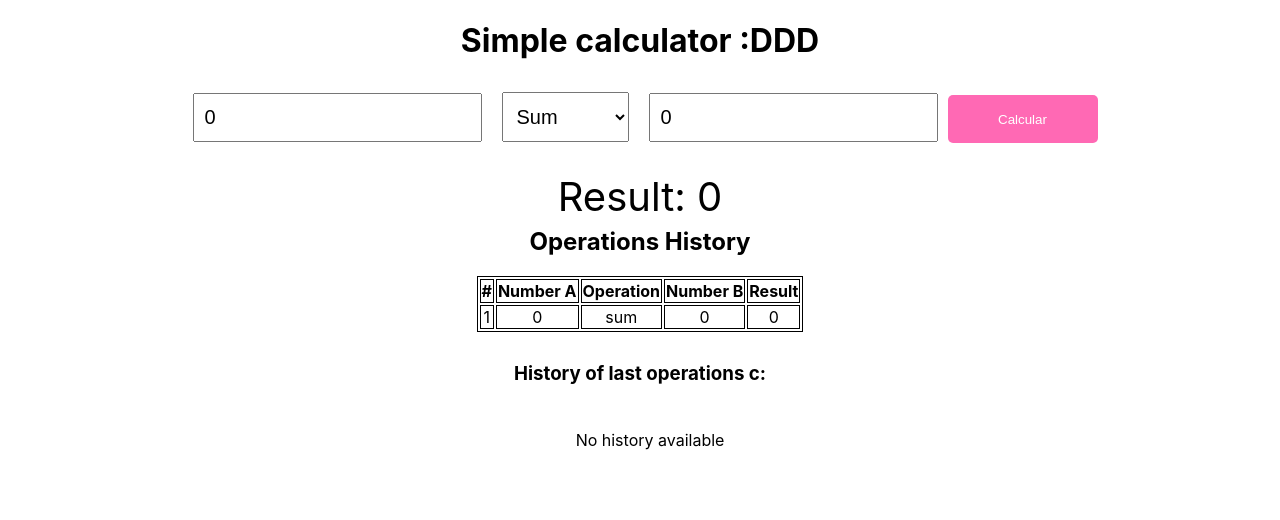
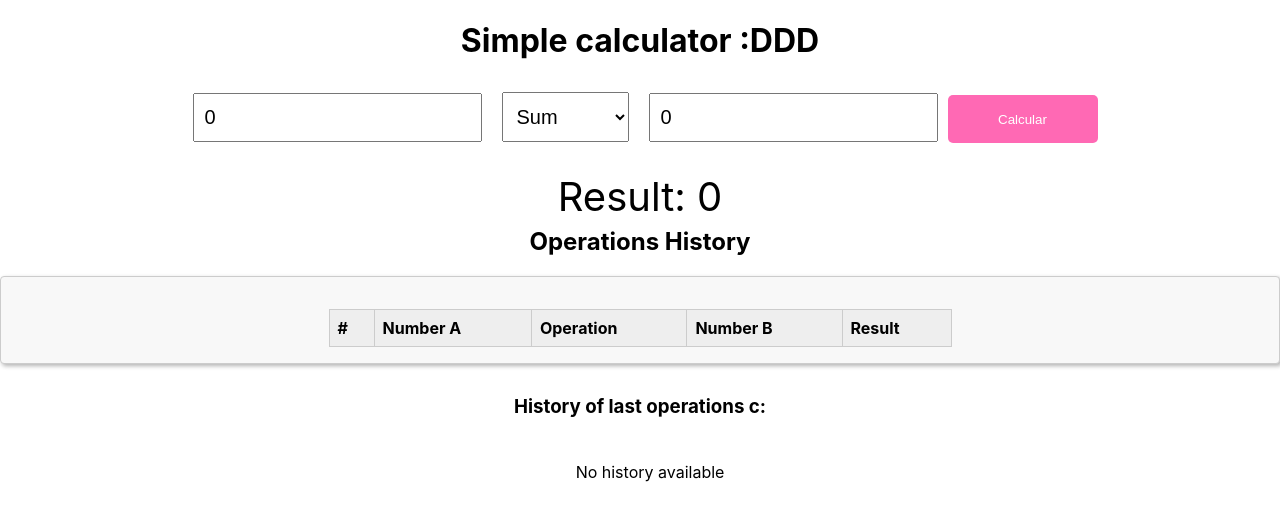
Before and after one commit to MadMofin/jest-learning, a React (Create React App) app: page / in a window 1280 px wide. Shown: the top 520 px of the page. Built offline with nearby package versions, Linux system fonts and the light colour scheme.

Commit message:
feat clean linter warnings

```diff
--- a/src/App.css
+++ b/src/App.css
@@ -37,11 +37,6 @@
   }
 }
 
-.historyContainer {
-  display: flex;
-  justify-content: center;
-}
-
 table,
 th,
 td {
--- a/src/App.tsx
+++ b/src/App.tsx
@@ -1,6 +1,5 @@
 import "./App.css";
 import { Calculator } from "./components/Calculator";
-// import History from "./components/History";
 
 function App() {
   return (
--- a/src/components/Calculator.jsx
+++ b/src/components/Calculator/index.jsx
@@ -1,7 +1,7 @@
-import React, { useState } from "react";
-import * as operations from "../utils/mathOperations";
-import History from "./History";
-import { OPERATIONS_SYMBOLS } from "../constants/calculatorConstants";
+import React from "react";
+import * as operations from "../../utils/mathOperations";
+import { OPERATIONS_SYMBOLS } from "../../constants/calculatorConstants";
+import History from "../History";
 
 const styles = {
   input: { margin: 10, height: 25, fontSize: 20, padding: 10 },
@@ -10,7 +10,7 @@ const styles = {
 };
 
 export const Calculator = () => {
-  const [results, setResults] = useState([]);
+  const [results, setResults] = React.useState([]);
   const [data, setData] = React.useState({
     a: 0,
     b: 0,
@@ -22,7 +22,7 @@ export const Calculator = () => {
   const HISTORY_LIMIT = 10;
 
   const handleHistoryAddOperation = (data, res) => {
-    let newResults = results || [];
+    const newResults = results || [];
     if (newResults.length >= HISTORY_LIMIT) newResults.shift();
     setResults([...newResults, { ...data, total: res }]);
   };
@@ -34,7 +34,6 @@ export const Calculator = () => {
         parseFloat(data.b),
         data.operation
       );
-      handleHistoryAddOperation(data, res);
       setData({ ...data, result: res });
     }
     //eslint-disable-next-line
@@ -56,6 +55,8 @@ export const Calculator = () => {
 
     setHistory(newHistory);
   };
+
+  const handleClickNumber = (number) => {};
 
   const handleChange = (v) => {
     if (isNaN(parseFloat(v.target.value)))
@@ -81,6 +82,7 @@ export const Calculator = () => {
         result: res,
       });
       addDataHistory({ ...data, result: res });
+      handleHistoryAddOperation(data, res);
     }
   };
 
--- a/src/components/History.jsx
+++ b/src/components/History/index.jsx
@@ -1,4 +1,5 @@
 import React from "react";
+import "./styles.css";
 
 const History = ({ results }) => {
   return (
--- /dev/null
+++ b/src/components/History/styles.css
@@ -0,0 +1,42 @@
+.historyContainer {
+  display: flex;
+  justify-content: center;
+  background-color: #f8f8f8;
+  border: 1px solid #ccc;
+  border-radius: 4px;
+  box-shadow: 2px 2px 4px rgba(0, 0, 0, 0.3);
+  padding: 16px;
+  margin-top: 20px;
+}
+
+.historyContainer h2 {
+  font-size: 24px;
+  margin-bottom: 10px;
+  text-align: center;
+}
+
+table {
+  width: 50%;
+  border-collapse: collapse;
+  margin-top: 16px;
+}
+
+th {
+  text-align: left;
+  background-color: #eee;
+  border: 1px solid #ccc;
+  padding: 8px;
+}
+
+td {
+  border: 1px solid #ccc;
+  padding: 8px;
+}
+
+td:first-child {
+  font-weight: bold;
+}
+
+tr:nth-child(even) {
+  background-color: #f2f2f2;
+}
```
